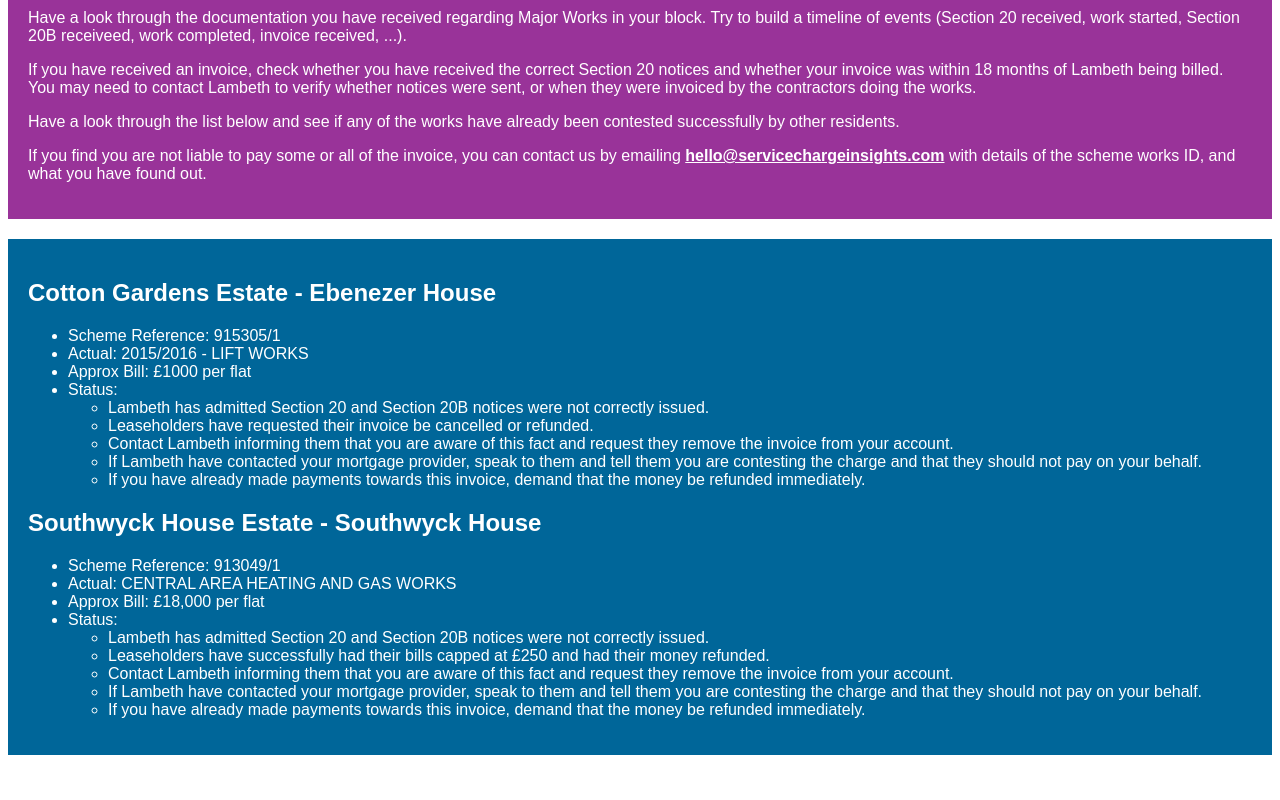
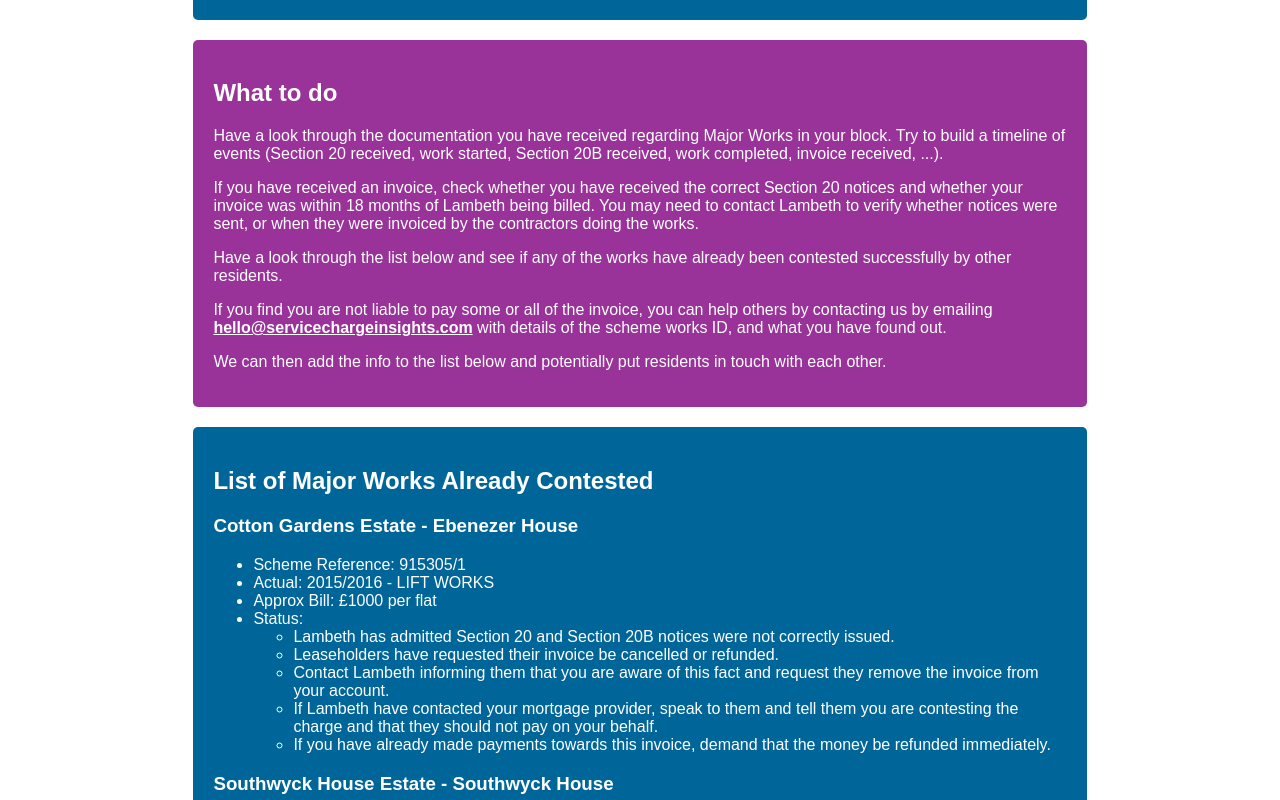
Before and after one commit to ajross/ServiceChargerator, a React (Create React App) app: page /#/major-works in a window 1280 px wide. Shown: the part 920-1720 px from the top of the page. Before the commit the page ends 1683 px from the top, so only its background shows below. Built offline with nearby package versions, Linux system fonts and the light colour scheme; no server answers.

Commit message:
Styling updates and make Major Works page live

```diff
--- a/src/App.css
+++ b/src/App.css
@@ -190,6 +190,7 @@
     padding: 20px; /* Inner spacing */
     border-radius: 5px; /* Optional: rounded corners */
 }
+
 .home-content a {
   color: white;
   font-weight: bold;
@@ -223,11 +224,17 @@
     text-align: center; /* Optional: center the text */
  }
 
+.error-text {
+    color: #F4C7C3;
+    font-weight: bold;
+}
+
 .text-content-container {
     display: grid;
     grid-template-columns: 1fr; /* Single column layout */
     justify-items: center; /* Center grid items horizontally */
     gap: 20px; /* Space between grid items */
+    width: 80%;
 }
 
 .inner-container {
@@ -238,14 +245,23 @@
 .content-container {
     display: grid;
     grid-template-columns: 1fr; /* Single column layout */
-    justify-items: stretch; /* Stretch grid items to fill the container width */
+    justify-items: center; /* Stretch grid items to fill the container width */
     gap: 20px; /* Space between rows */
     margin: auto; /* Center the entire container on the page */
+    width: 90%;
 }
 
-.content-container  a {
+.content-container p {
+    max-width: 100%;
+}
+
+.content-container a {
   color: white;
   font-weight: bold;
+}
+
+.content-container div {
+    border-radius: 5px; /* Optional: rounded corners */
 }
 
 .text-row, .image-row {
@@ -253,6 +269,7 @@
     padding: 20px; /* Padding around the content */
     color: white; /* White text for text rows */
     text-align: left; /* Left-align the text */
+    max-width: 75%;
 }
 
 .text-row table {
@@ -289,7 +306,7 @@
 .video-responsive iframe {
     left: 0;
     top: 0;
-    height: 75%;
-    width: 75%;
+    height: 100%;
+    width: 100%;
     position: absolute;
 }
--- a/src/components/NavBar.js
+++ b/src/components/NavBar.js
@@ -10,9 +10,7 @@
       <Link to="/premise-charges">Premise Charges</Link><span className="separator">|</span>
       <Link to="/premise-charge-comparison">Premise Charge Comparison</Link><span className="separator">|</span>
       <Link to="/querying-charges">Querying Charges</Link><span className="separator">|</span>
-      {
-      //<Link to="/major-works">Major Works</Link><span className="separator">|</span>
-      }
+      <Link to="/major-works">Major Works</Link><span className="separator">|</span>
       <Link to="/submitting-data">Submitting Data</Link><span className="separator">|</span>
       <Link to="/about">About</Link>
     </nav>
--- a/src/pages/BlockChargeComparison.js
+++ b/src/pages/BlockChargeComparison.js
@@ -24,8 +24,9 @@
               <p>Select your 2 estates and blocks from the drop-downs to see the charges applied to both estate/blocks side by side.</p>
               <p>You can use this to identify large differences in costs between like-for-like blocks (e.g. 2 blocks on the same estate).</p>
               <p>If you do not see your estate/block listed, it means we need more data.  Check out <Link to="/submitting-data">Submitting Data</Link> to see how you can help.</p>
-              <p>If a cell is highlighted red, then it means we have seen evidence Lambeth has miscalculated the premise charges for this service.  You should compare the value on the invoice that Lambeth sent you against the value shown on the <Link to="/premise-charges">Premise Charges</Link> page.
-                 If there is a difference then you should contact Lambeth and ask them to fix their mistake and refund you any over-payment.</p>
+              <p>If a cell is highlighted <span className="error-text">pink</span>, then it means we have seen evidence has miscalculated the premise charges for this service.</p>
+              <p>You should compare the value on the invoice that Lambeth sent you against the value shown on the <Link to="/premise-charges">Premise Charges</Link> page.</p>
+              <p>If there is a difference then you should contact Lambeth and ask them to fix their mistake and refund you any over-payment.</p>
             </div>
             <BlockComparisonData />
           </div>
--- a/src/pages/BlockCharges.js
+++ b/src/pages/BlockCharges.js
@@ -24,8 +24,9 @@
               <p>Select your estate and block from the drop-downs to see the charges applied to the estate/block.</p>
               <p>You can use this to spot trends and anomolies such as large cost differences from year to year, or steady increases far above inflation.</p>
               <p>If you do not see your estate/block listed, it means we need more data.  Check out <Link to="/submitting-data">Submitting Data</Link> to see how you can help.</p>
-              <p>If a cell is highlighted red, then it means we have seen evidence has miscalculated the premise charges for this service.  You should compare the value on the invoice that Lambeth sent you against the value shown on the <Link to="/premise-charges">Premise Charges</Link> page.
-                 If there is a difference then you should contact Lambeth and ask them to fix their mistake and refund you any over-payment.</p>
+              <p>If a cell is highlighted <span className="error-text">pink</span>, then it means we have seen evidence has miscalculated the premise charges for this service.</p>
+              <p>You should compare the value on the invoice that Lambeth sent you against the value shown on the <Link to="/premise-charges">Premise Charges</Link> page.</p>
+              <p>If there is a difference then you should contact Lambeth and ask them to fix their mistake and refund you any over-payment.</p>
             </div>
             <EstateBlockDropdowns />
           </div>
--- a/src/pages/MajorWorks.js
+++ b/src/pages/MajorWorks.js
@@ -34,14 +34,16 @@
           </div>
           <div className="text-row">
             <h2>What to do</h2>
-            <p>Have a look through the documentation you have received regarding Major Works in your block.  Try to build a timeline of events (Section 20 received, work started, Section 20B receiveed, work completed, invoice received, ...).</p>
+            <p>Have a look through the documentation you have received regarding Major Works in your block.  Try to build a timeline of events (Section 20 received, work started, Section 20B received, work completed, invoice received, ...).</p>
             <p>If you have received an invoice, check whether you have received the correct Section 20 notices and whether your invoice was within 18 months of Lambeth being billed.
                You may need to contact Lambeth to verify whether notices were sent, or when they were invoiced by the contractors doing the works.</p>
             <p>Have a look through the list below and see if any of the works have already been contested successfully by other residents.</p>
-            <p>If you find you are not liable to pay some or all of the invoice, you can contact us by emailing <Link to="mailto:hello@servicechargeinsights.com?subject=Major Works">hello@servicechargeinsights.com</Link> with details of the scheme works ID, and what you have found out.</p>
+            <p>If you find you are not liable to pay some or all of the invoice, you can help others by contacting us by emailing <Link to="mailto:hello@servicechargeinsights.com?subject=Major Works">hello@servicechargeinsights.com</Link> with details of the scheme works ID, and what you have found out.</p>
+            <p>We can then add the info to the list below and potentially put residents in touch with each other.</p>
           </div>
           <div className="text-row alt-color">
-            <h2>Cotton Gardens Estate - Ebenezer House</h2>
+            <h2>List of Major Works Already Contested</h2>
+            <h3>Cotton Gardens Estate - Ebenezer House</h3>
             <ul>
               <li>Scheme Reference: 915305/1</li>
               <li>Actual: 2015/2016 - LIFT WORKS</li>
@@ -56,7 +58,7 @@
                 </ul>
               </li>
             </ul>
-            <h2>Southwyck House Estate - Southwyck House</h2>
+            <h3>Southwyck House Estate - Southwyck House</h3>
             <ul>
               <li>Scheme Reference: 913049/1</li>
               <li>Actual: CENTRAL AREA HEATING AND GAS WORKS</li>
--- a/src/pages/PremiseChargeComparison.js
+++ b/src/pages/PremiseChargeComparison.js
@@ -28,9 +28,9 @@
               <p>If you know someone on another estate with a similar property to yours, you could use their Dwelling Rateable Value as well as your own to compare your charges.</p>
               <p>You can also use this data to spot how trends and anomolies impact residents across estates.  For example whether communal energy costs disproportionately impact residents in one flat compared to another.</p>
               <p>If you sent the Dwelling Rateable Value to "1", you can get a sense of the "unit cost" for a service in each block/estate.  e.g. How much does a unit of Cleaning compare between blocks?</p>
+              <p>If a cell is highlighted <span className="error-text">pink</span>, then it means we have seen evidence has miscalculated the premise charges for this service.</p>
+              <p>If you spot a difference between these figures and the ones on your invoice, you should get in touch with Lambeth and query the difference.</p>
               <p>If you do not see your estate/block listed, it means we need more data.  Check out <Link to="/submitting-data">Submitting Data</Link> to see how you can help.</p>
-              <p>If a cell is highlighted red, then it means we have seen evidence Lambeth has miscalculated the premise charges for this service.  You should compare the value on the invoice that Lambeth sent you against the value shown here.
-                 If there is a difference then you should contact Lambeth and ask them to fix their mistake and refund you any over-payment.</p>
             </div>
             <PremiseComparisonData />
           </div>
```
Also changed, not shown: src/pages/PremiseCharges.js (+4 -5 lines), 1 other file (tests, documents, lock files or other folders).
